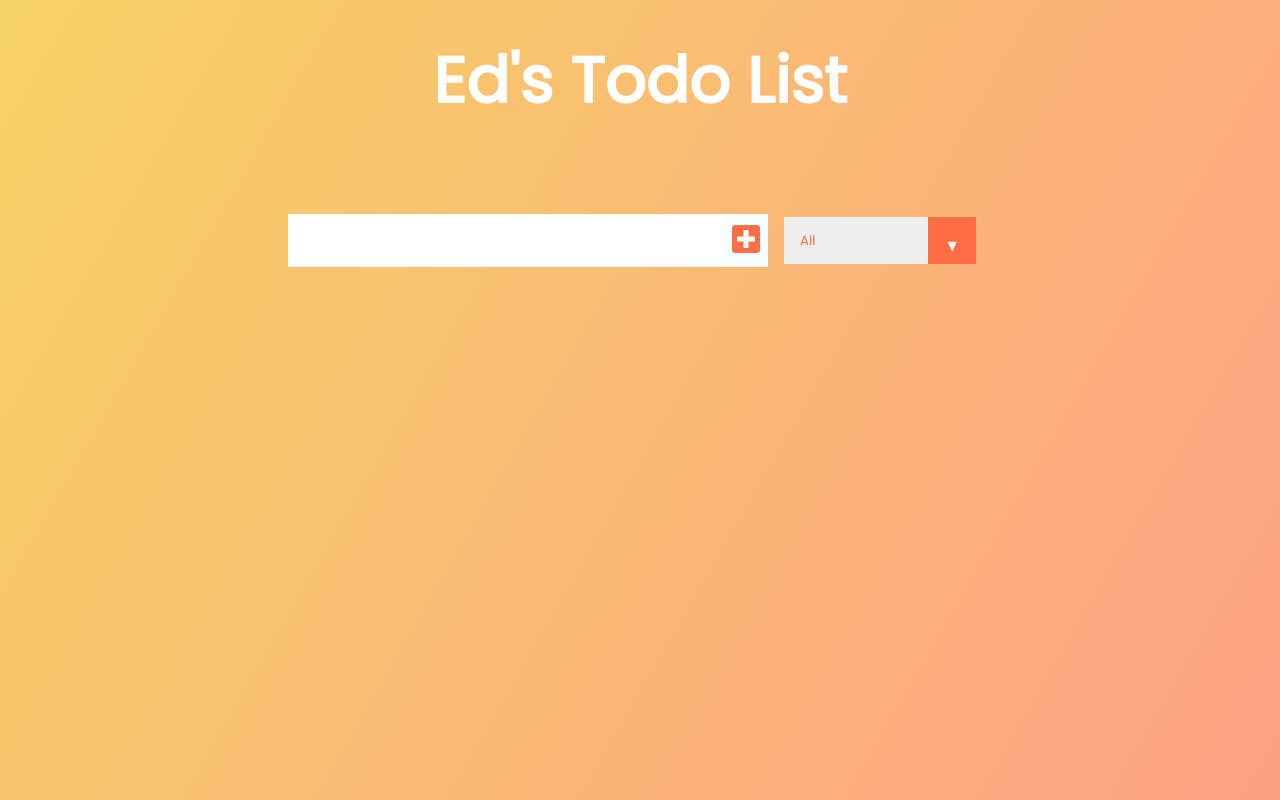
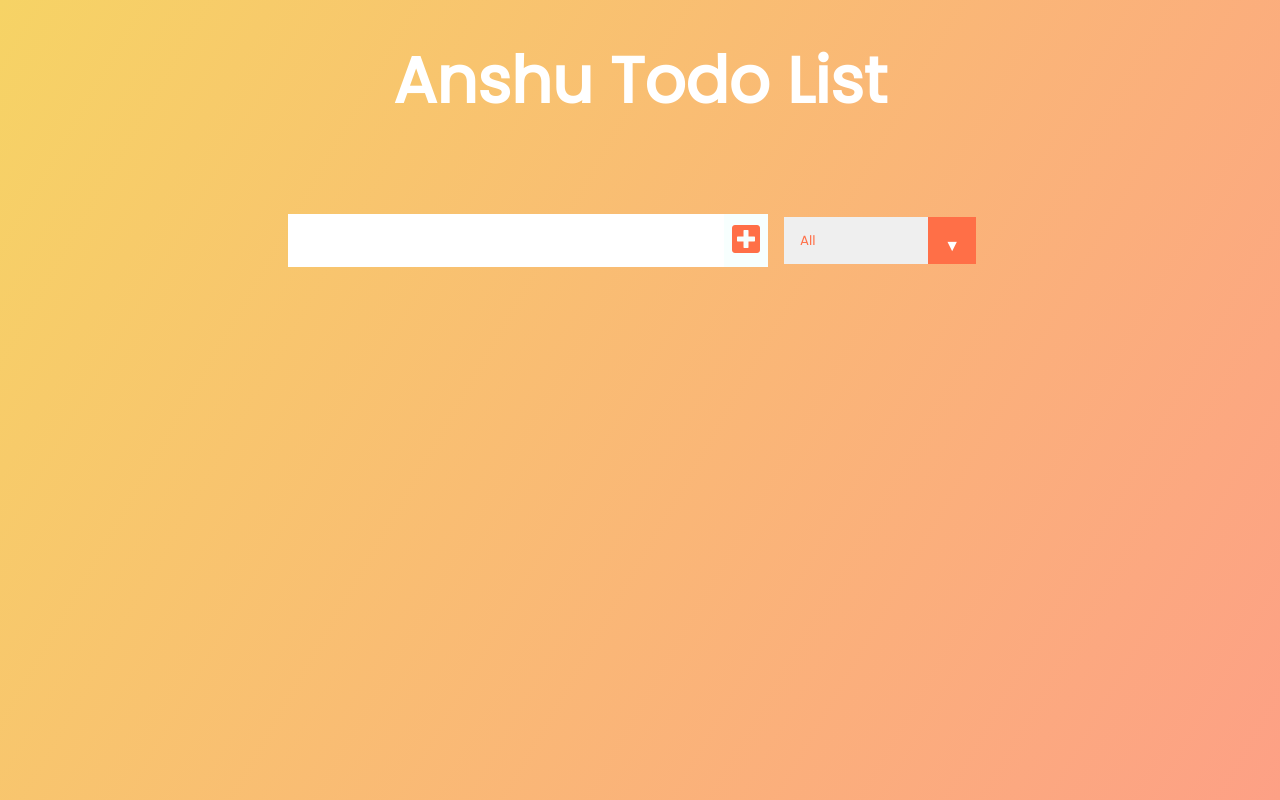
Before and after one commit to anshu20-ece/miniature-octo-memory, a plain HTML site: page index.html in a window 1280 px wide. Drawn offline with Linux system fonts and the light colour scheme.

Commit message:
Update index.html

```diff
--- a/index.html
+++ b/index.html
@@ -18,7 +18,7 @@
   </head>
   <body>
     <header>
-      <h1>Ed's Todo List</h1>
+      <h1> Anshu Todo List</h1>
     </header>
     <form>
       <input type="text" class="todo-input" />
```
